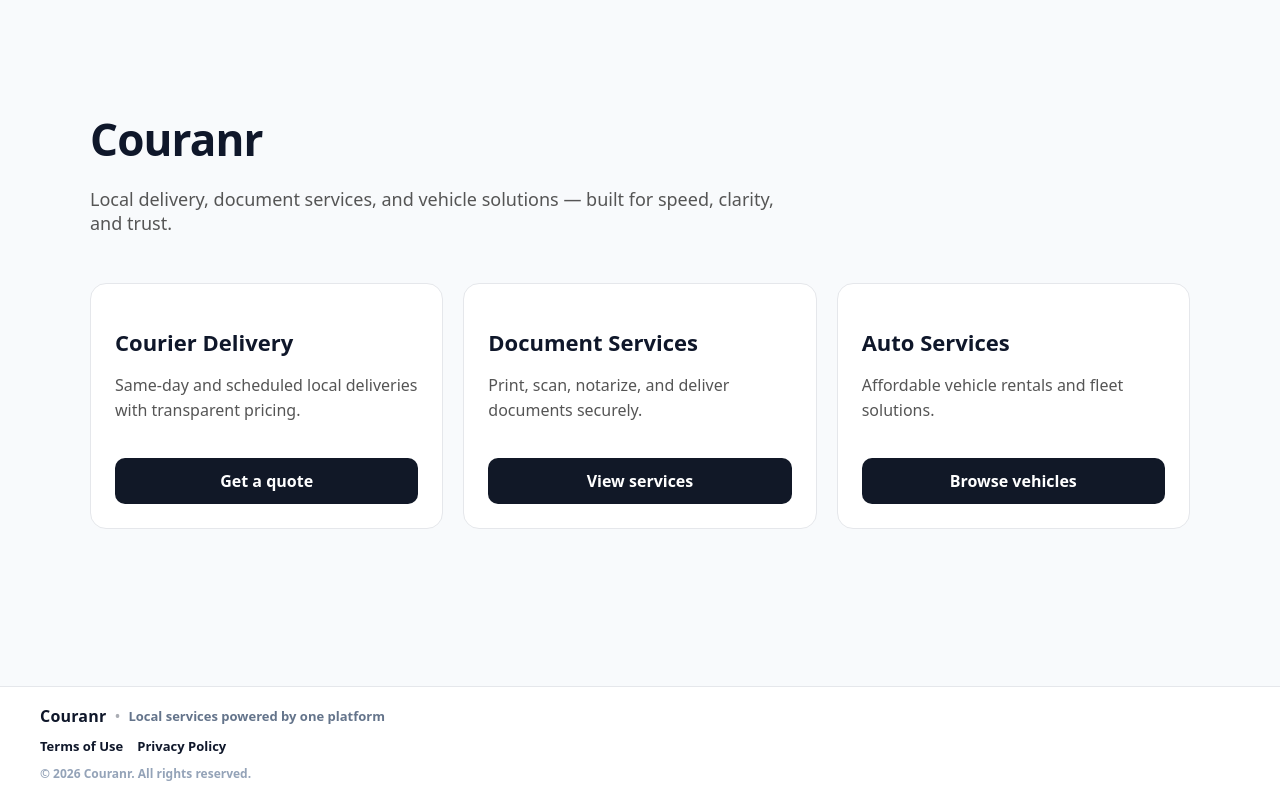
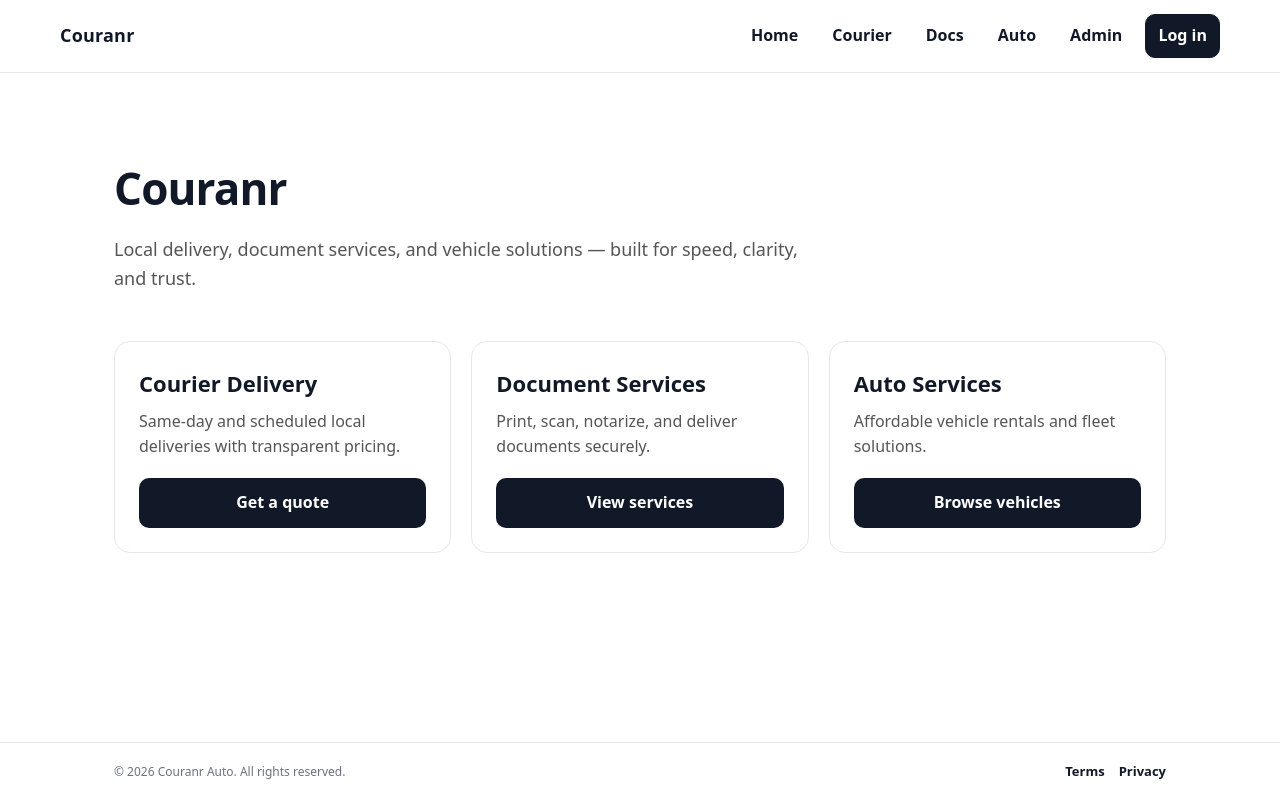
Before and after one commit to kkoly10/couranr-os, a Next.js app: page / in a window 1280 px wide. Built offline with nearby package versions, Linux system fonts and the light colour scheme.

Commit message:
Update layout.tsx

```diff
--- a/app/layout.tsx
+++ b/app/layout.tsx
@@ -1,10 +1,11 @@
-// app/layout.tsx
 import type { Metadata } from "next";
 import Link from "next/link";
+import "./globals.css";
+import SiteFooter from "@/app/components/SiteFooter";
 
 export const metadata: Metadata = {
   title: "Couranr",
-  description: "Couranr — Auto, Delivery, and Docs",
+  description: "Local delivery, document services, and vehicle solutions — built for speed, clarity, and trust.",
 };
 
 export default function RootLayout({
@@ -14,110 +15,104 @@ export default function RootLayout({
 }) {
   return (
     <html lang="en">
-      <body style={body}>
-        <div style={shell}>
-          {/* Main content */}
-          <div style={contentWrap}>{children}</div>
+      <body
+        style={{
+          minHeight: "100vh",
+          display: "flex",
+          flexDirection: "column",
+          background: "#ffffff",
+          color: "#111827",
+        }}
+      >
+        {/* Global header */}
+        <header
+          style={{
+            position: "sticky",
+            top: 0,
+            zIndex: 50,
+            background: "rgba(255,255,255,0.92)",
+            backdropFilter: "blur(10px)",
+            borderBottom: "1px solid #e5e7eb",
+          }}
+        >
+          <div
+            style={{
+              maxWidth: 1200,
+              margin: "0 auto",
+              padding: "14px 20px",
+              display: "flex",
+              alignItems: "center",
+              justifyContent: "space-between",
+              gap: 14,
+            }}
+          >
+            <Link
+              href="/"
+              style={{
+                display: "flex",
+                alignItems: "center",
+                gap: 10,
+                textDecoration: "none",
+                color: "#111827",
+                fontWeight: 900,
+                fontSize: 18,
+              }}
+            >
+              <span style={{ letterSpacing: 0.2 }}>Couranr</span>
+            </Link>
 
-          {/* Global footer (non-admin pages will show this automatically) */}
-          <footer style={footer}>
-            <div style={footerInner}>
-              <div style={brandRow}>
-                <span style={brand}>Couranr</span>
-                <span style={dot}>•</span>
-                <span style={muted}>Local services powered by one platform</span>
-              </div>
+            <nav style={{ display: "flex", gap: 12, flexWrap: "wrap", alignItems: "center" }}>
+              <NavLink href="/">Home</NavLink>
+              <NavLink href="/courier">Courier</NavLink>
+              <NavLink href="/docs">Docs</NavLink>
+              <NavLink href="/auto">Auto</NavLink>
 
-              <nav style={footerNav}>
-                <Link href="/terms" style={footerLink}>
-                  Terms of Use
-                </Link>
-                <Link href="/privacy" style={footerLink}>
-                  Privacy Policy
-                </Link>
-              </nav>
+              {/* Admin entry (optional, but useful) */}
+              <NavLink href="/admin">Admin</NavLink>
 
-              <div style={smallPrint}>
-                © {new Date().getFullYear()} Couranr. All rights reserved.
-              </div>
-            </div>
-          </footer>
-        </div>
+              {/* Login always visible so homepage never “loses” it */}
+              <Link
+                href="/login"
+                style={{
+                  padding: "8px 12px",
+                  borderRadius: 10,
+                  border: "1px solid #111827",
+                  background: "#111827",
+                  color: "#fff",
+                  textDecoration: "none",
+                  fontWeight: 900,
+                }}
+              >
+                Log in
+              </Link>
+            </nav>
+          </div>
+        </header>
+
+        {/* Page content */}
+        <main style={{ flex: 1 }}>{children}</main>
+
+        {/* Global footer */}
+        <SiteFooter />
       </body>
     </html>
   );
 }
 
-/* ---------------- styles ---------------- */
-
-const body: React.CSSProperties = {
-  margin: 0,
-  background: "#f8fafc",
-  color: "#0f172a",
-  fontFamily:
-    'ui-sans-serif, system-ui, -apple-system, Segoe UI, Roboto, Helvetica, Arial, "Apple Color Emoji","Segoe UI Emoji"',
-};
-
-const shell: React.CSSProperties = {
-  minHeight: "100vh",
-  display: "flex",
-  flexDirection: "column",
-};
-
-const contentWrap: React.CSSProperties = {
-  flex: 1,
-};
-
-const footer: React.CSSProperties = {
-  borderTop: "1px solid #e5e7eb",
-  background: "#ffffff",
-};
-
-const footerInner: React.CSSProperties = {
-  maxWidth: 1200,
-  margin: "0 auto",
-  padding: "18px 24px",
-  display: "grid",
-  gap: 10,
-};
-
-const brandRow: React.CSSProperties = {
-  display: "flex",
-  alignItems: "center",
-  gap: 8,
-  flexWrap: "wrap",
-};
-
-const brand: React.CSSProperties = {
-  fontWeight: 900,
-  letterSpacing: 0.2,
-};
-
-const dot: React.CSSProperties = {
-  opacity: 0.35,
-};
-
-const muted: React.CSSProperties = {
-  color: "#64748b",
-  fontSize: 13,
-  fontWeight: 600,
-};
-
-const footerNav: React.CSSProperties = {
-  display: "flex",
-  gap: 14,
-  flexWrap: "wrap",
-};
-
-const footerLink: React.CSSProperties = {
-  textDecoration: "none",
-  color: "#0f172a",
-  fontWeight: 800,
-  fontSize: 13,
-};
-
-const smallPrint: React.CSSProperties = {
-  color: "#94a3b8",
-  fontSize: 12,
-  fontWeight: 700,
-};
+function NavLink({ href, children }: { href: string; children: React.ReactNode }) {
+  return (
+    <Link
+      href={href}
+      style={{
+        padding: "8px 10px",
+        borderRadius: 10,
+        textDecoration: "none",
+        fontWeight: 800,
+        color: "#111827",
+        border: "1px solid transparent",
+      }}
+    >
+      {children}
+    </Link>
+  );
+}
```
